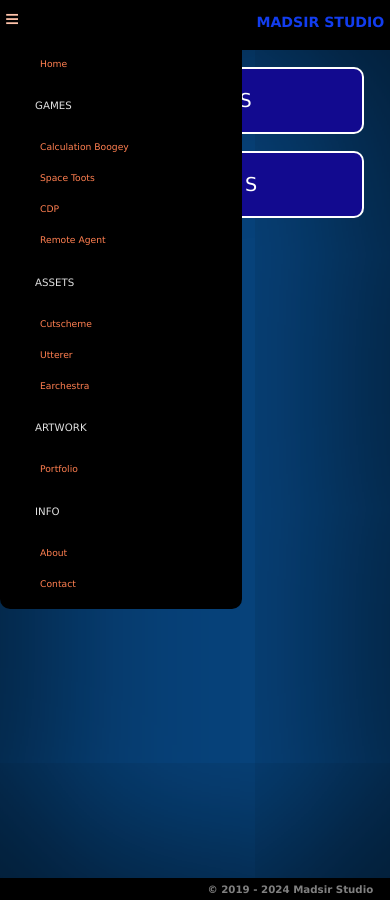
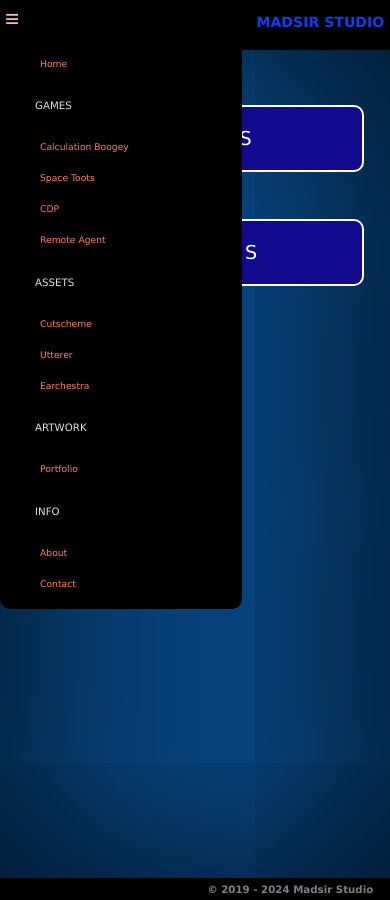
Before and after one commit to Madsir/madsirstudio.github.io, a Jekyll site: the page built from index.html, in a window 390 px wide. Built offline with Jekyll 4.4.1, drawn with Linux system fonts in a browser that asks for light colours.

Commit message:
Update index.html

```diff
--- a/index.html
+++ b/index.html
@@ -91,8 +91,8 @@
 }
 summary {
  text-align: center;
- margin-left:35%;
- margin-right:35%;
+ margin-left:30%;
+ margin-right:30%;
  font-family: Verdana, Arial, Tahoma, monospace;
   font-size: 2.2em;
   color: white;
@@ -101,11 +101,14 @@
    padding: 20px 30px;
   border-radius:10px;
 cursor:pointer;
+margin-top: 5%;
 }
 </style>
 </head>
 <body>
 <div class="main">
+	<br>
+	<br>
 	<div class="centerdiv">
 	<div class="around">
 		<details class="details-example">
@@ -122,6 +125,8 @@
 			</div>
 		  </div>
 		</details>
+					<br>
+			<br>
 		<details class="details-example">
     		<summary>A S S E T S</summary>
 		<div class="row">
```
Lines whose indentation alone changed are shown as unchanged.
